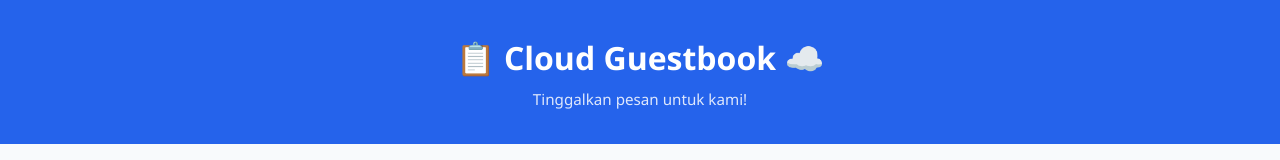
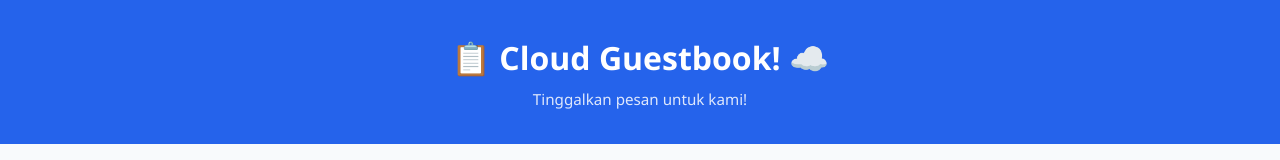
Before and after one commit to Riki2113/cloud-guestbook, a website: page guestbook/public/index.html in a window 1280 px wide. Shown: the top 160 px of the page. Drawn offline with Linux system fonts and the light colour scheme; no server answers.

Commit message:
Test CD: update judul

```diff
--- a/guestbook/public/index.html
+++ b/guestbook/public/index.html
@@ -390,7 +390,7 @@
 <body>
 
   <header>
-    <h1>📋 Cloud Guestbook ☁️</h1>
+    <h1>📋 Cloud Guestbook! ☁️</h1>
     <p>Tinggalkan pesan untuk kami!</p>
   </header>
 
```
